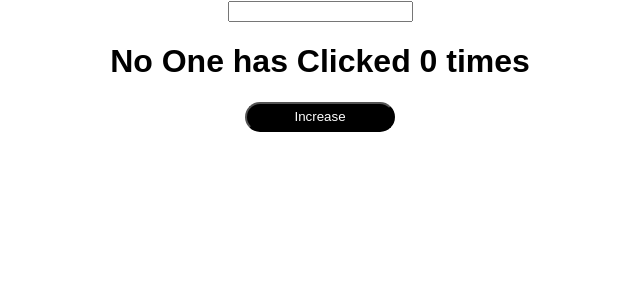
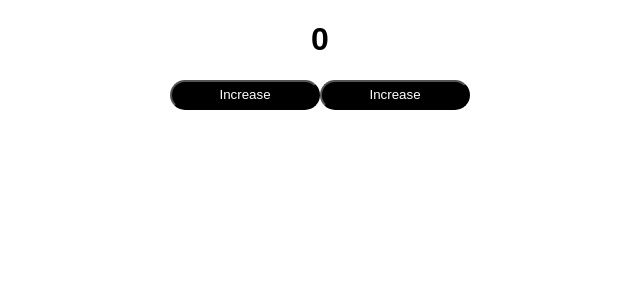
Before and after one commit to Shahir143/react-hooks-practice, a React (Create React App) app: page / in a window 1280 px wide. Shown: the top 300 px of the page, without its empty margins (320-960 px from the left). Built offline with nearby package versions, Linux system fonts and the light colour scheme.

Commit message:
useReducer function

```diff
--- a/src/App.js
+++ b/src/App.js
@@ -1,23 +1,38 @@
-import React, { useRef, useState } from "react";
+import React, { useRef, useReducer } from "react";
 import "./App.css";
+import { type } from "@testing-library/user-event/dist/type";
+const initialState = { count: 0 };
+const ACTION = {
+  INCREASE: "increase",
+  DECREASE: "decrease",
+};
+const reducer = (state, action) => {
+  switch (action.type) {
+    case ACTION.INCREASE:
+      return { count: state.count + 1 };
 
+    case ACTION.DECREASE:
+      return { count: state.count > 0 ? state.count - 1 : 0 };
+
+    default:
+      return state;
+  }
+};
 function App() {
-  let setName = useRef(null);
-  let [count, setCount] = useState(0);
+  const [state, dispatch] = useReducer(reducer, initialState);
 
   function increaseCount() {
-    setCount(count + 1);
-    console.log(setName.current.value);
+    dispatch({ type: ACTION.INCREASE });
+  }
+  function DecreaseCount() {
+    dispatch({ type: ACTION.DECREASE });
   }
 
   return (
     <div className="App">
-      <input type="text" ref={setName} />
-      <h1>
-        {setName.current ? setName.current.value : "No One"} has Clicked {count}{" "}
-        times
-      </h1>
+      <h1>{state.count}</h1>
       <button onClick={increaseCount}>Increase</button>
+      <button onClick={DecreaseCount}>Increase</button>
     </div>
   );
 }
```
